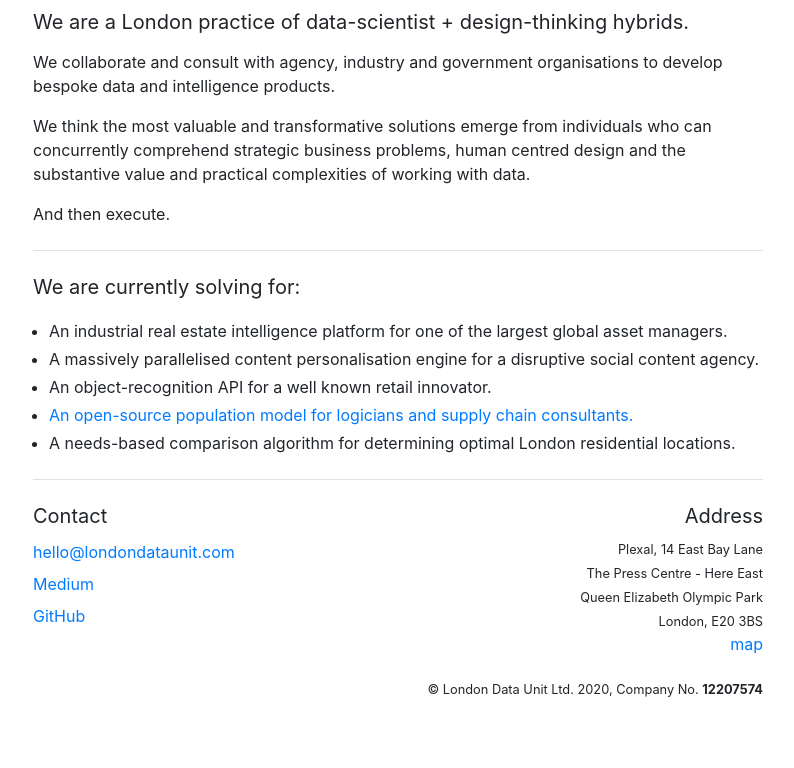
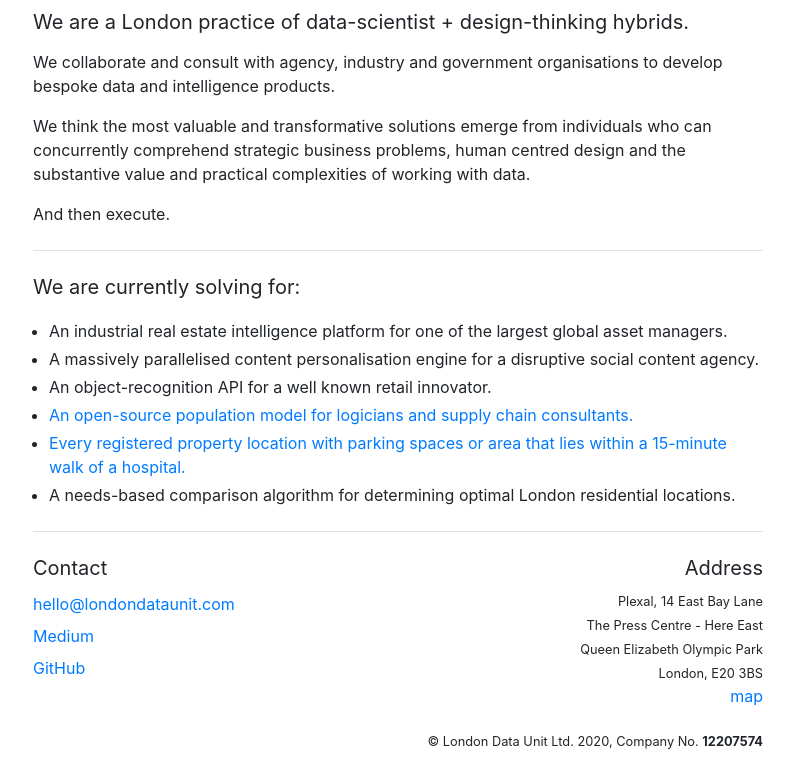
Before and after one commit to londondataunit/londondataunit.github.io, a plain HTML site: page index.html in a window 1280 px wide. Shown: the part 110-878 px from the top of the page, without its empty margins (242-1036 px from the left). Before the commit the page ends 826 px from the top, so only its background shows below. Drawn offline with nearby package versions, Linux system fonts and the light colour scheme.

Commit message:
Add nhs parking map link

```diff
--- a/index.html
+++ b/index.html
@@ -28,6 +28,7 @@
             <li class="pt-1">A massively parallelised content personalisation engine for a disruptive social content agency.</li>
             <li class="pt-1">An object-recognition API for a well known retail innovator.</li>
             <li class="pt-1"><a href="https://population-access.londondataunit.com", target="_blank">An open-source population model for logicians and supply chain consultants.</a></li>
+            <li class="pt-1"><a href="https://parking-for-nhs.londondataunit.com", target="_blank">Every registered property location with parking spaces or area that lies within a 15-minute walk of a hospital.</a></li>
             <li class="pt-1">A needs-based comparison algorithm for determining optimal London residential locations.</li>
           </ul>
 
```
